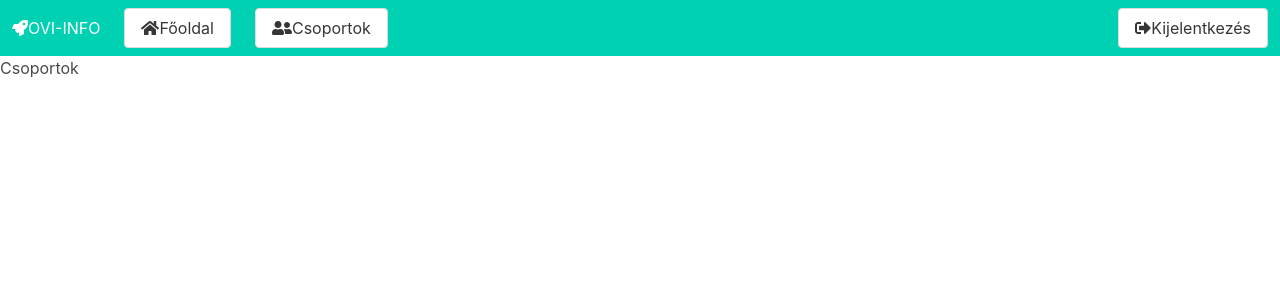
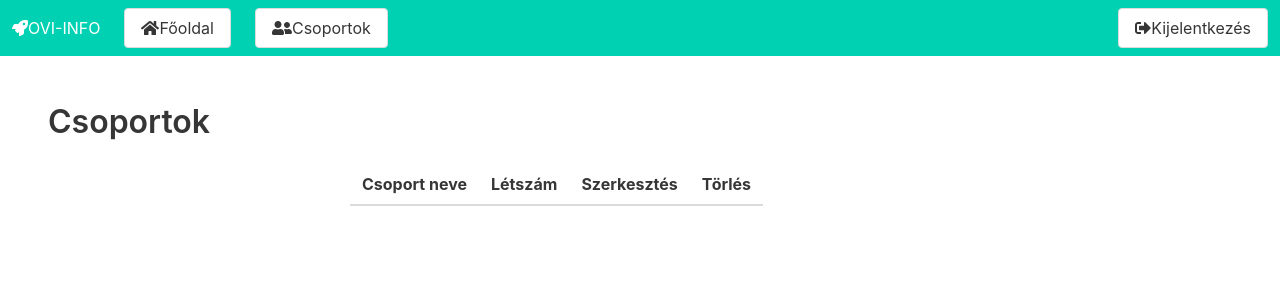
Before and after one commit to sajtos12/ovi_info_fe, a React (Create React App) app: page /oi/csoportok in a window 1280 px wide. Shown: the top 300 px of the page. Built offline with nearby package versions, Linux system fonts and the light colour scheme; sample sign-in values are in the browser's storage.

Commit message:
added csoportok (route, navbarlink and component)

```diff
--- a/package.json
+++ b/package.json
@@ -26,7 +26,8 @@
     "start": "react-scripts start",
     "build": "react-scripts build",
     "test": "react-scripts test",
-    "eject": "react-scripts eject"
+    "eject": "react-scripts eject",
+    "start-https": "set HTTPS=true&&npm start"
   },
   "eslintConfig": {
     "extends": "react-app"
--- a/src/App.js
+++ b/src/App.js
@@ -7,7 +7,6 @@ import {
   Switch,
 } from 'react-router-dom';
 import Login from './components/login/login';
-import Home from './components/home/home';
 import ProtectedRoute from './components/protected/protected-route';
 import { Main } from './components/skeleton/main';
 
--- a/src/components/csoportok/csoportok.js
+++ b/src/components/csoportok/csoportok.js
@@ -1,6 +1,29 @@
 import React from 'react';
 
 const Csoportok = () => {
-  return <div>Csoportok</div>;
+  return (
+    <div>
+      <div className="hero">
+        <div className="hero-body">
+          <div className="title">Csoportok</div>
+          <div className="columns is-centered">
+            <div className="column is-half">
+              <table className="table">
+                <thead>
+                  <tr>
+                    <th>Csoport neve</th>
+                    <th>Létszám</th>
+                    <th>Szerkesztés</th>
+                    <th>Törlés</th>
+                  </tr>
+                </thead>
+                <tbody></tbody>
+              </table>
+            </div>
+          </div>
+        </div>
+      </div>
+    </div>
+  );
 };
 export default Csoportok;
--- a/src/components/login/login.js
+++ b/src/components/login/login.js
@@ -1,6 +1,6 @@
-import React, { useRef, useState, Component, createRef } from 'react';
+import React, { Component, createRef } from 'react';
 import { Redirect } from 'react-router';
-import { useDispatch, useSelector, connect } from 'react-redux';
+import { connect } from 'react-redux';
 import { login as loginToBe } from '../../actions/login';
 
 const mapDispatchToProps = (dispatch) => {
@@ -47,6 +47,8 @@ class ConnectedLogin extends Component {
           this.closeError();
         }, 5000),
       });
+      this.usernameRef.current.value = '';
+      this.passwordRef.current.value = '';
     }
 
     this.setState({ success: this.props.status });
--- a/src/components/navbar/navbar.js
+++ b/src/components/navbar/navbar.js
@@ -30,9 +30,8 @@ export default function Navbar() {
           <i className="fas fa-rocket" />
           OVI-INFO
         </div>
-        <a
-          role="button"
-          className="navbar-burger"
+        <button
+          className="navbar-burger button is-primary"
           aria-label="menu"
           aria-expanded="false"
           onClick={openMenu}
@@ -40,7 +39,7 @@ export default function Navbar() {
           <span aria-hidden="true" />
           <span aria-hidden="true" />
           <span aria-hidden="true" />
-        </a>
+        </button>
       </div>
       <div className={'navbar-menu' + (open === true ? ' is-active' : '')}>
         <div className="navbar-start">
@@ -55,7 +54,7 @@ export default function Navbar() {
           <div className="navbar-item">
             <NavLink to="/oi/csoportok">
               <button className="button">
-                <i class="fas fa-user-friends" />
+                <i className="fas fa-user-friends" />
                 Csoportok
               </button>
             </NavLink>
```
